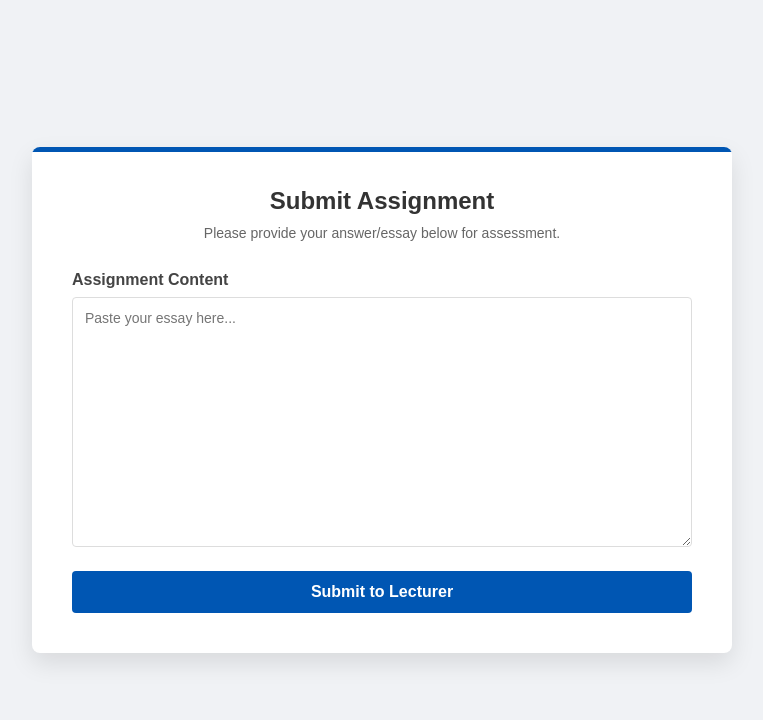
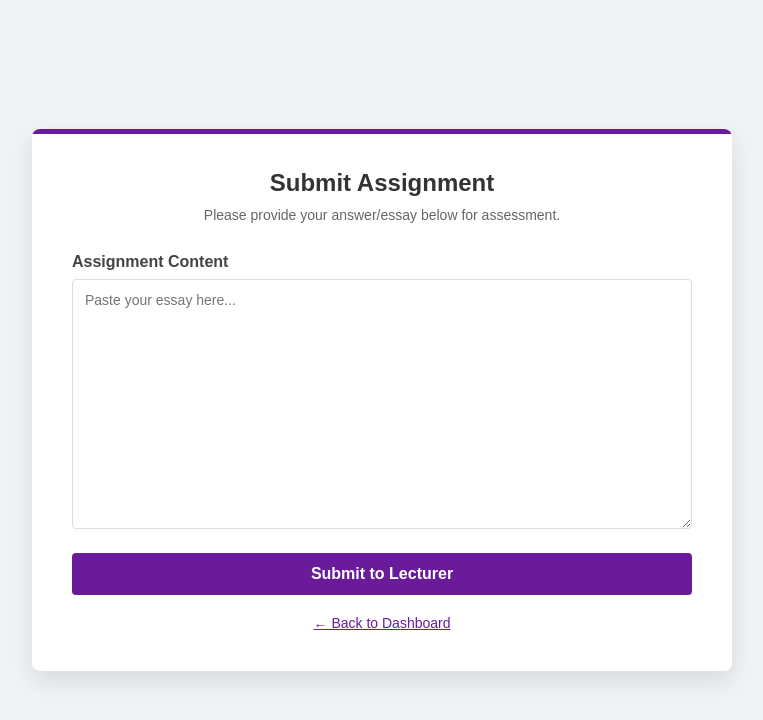
Before and after one commit to anisah0305/assessment_project, a React (Create React App) app in the folder frontend/: page /submit in a window 1280 px wide. Shown: the top 720 px of the page, without its empty margins (258-1021 px from the left). Built offline with nearby package versions, Linux system fonts and the light colour scheme.

Commit message:
Final sync: Updated app.py and SubmitAssignment

```diff
--- a/frontend/src/pages/SubmitAssignment.js
+++ b/frontend/src/pages/SubmitAssignment.js
@@ -1,19 +1,22 @@
 import React, { useState } from 'react';
-import "../App.css";
+import { useNavigate } from 'react-router-dom';
+import "../App.css"; // Ensure path is correct
 
 const SubmitAssignment = () => {
     const [text, setText] = useState('');
     const [loading, setLoading] = useState(false);
     const [message, setMessage] = useState('');
+    const navigate = useNavigate();
 
     const handleSubmit = async (e) => {
         e.preventDefault();
         setLoading(true);
         setMessage('');
 
+        // Matching the keys with your Flask 'submit_assignment' route
         const formData = {
             student_id: "S23A0158",
-            content: text,
+            essay_content: text, // Changed 'content' to 'essay_content' to match backend
             assignment_id: 101
         };
 
@@ -25,14 +28,18 @@ const SubmitAssignment = () => {
             });
 
             const data = await response.json();
+
             if (response.ok) {
-                setMessage("✅ Submitted successfully! AI is processing your grade.");
+                setMessage("✅ Submitted successfully! Redirecting...");
                 setText('');
+                // Optional: Wait 2 seconds then go back to dashboard
+                setTimeout(() => navigate('/dashboard'), 2000);
             } else {
-                setMessage("❌ Error: " + data.message);
+                setMessage("❌ Error: " + (data.message || "Submission failed"));
             }
         } catch (error) {
-            setMessage("❌ Connection to server failed.");
+            console.error("Fetch error:", error);
+            setMessage("❌ Connection to server failed. Is Flask running?");
         } finally {
             setLoading(false);
         }
@@ -62,7 +69,7 @@ const SubmitAssignment = () => {
                         disabled={loading}
                         style={{
                             ...styles.button,
-                            backgroundColor: loading ? '#a0c4ff' : '#0056b3'
+                            backgroundColor: loading ? '#a0c4ff' : '#6a1b9a' // Use your theme purple
                         }}
                     >
                         {loading ? 'Processing...' : 'Submit to Lecturer'}
@@ -78,12 +85,19 @@ const SubmitAssignment = () => {
                         {message}
                     </div>
                 )}
+
+                <button
+                    onClick={() => navigate('/dashboard')}
+                    style={styles.backButton}
+                >
+                    ← Back to Dashboard
+                </button>
             </div>
         </div>
     );
 };
 
-
+// Styles object for clean UI
 const styles = {
     container: {
         display: 'flex',
@@ -109,7 +123,7 @@ const styles = {
         left: 0,
         width: '100%',
         height: '5px',
-        backgroundColor: '#0056b3' // Blue accent bar
+        backgroundColor: '#6a1b9a'
     },
     title: {
         fontSize: '24px',
@@ -141,7 +155,8 @@ const styles = {
         border: '1px solid #ddd',
         fontSize: '14px',
         boxSizing: 'border-box',
-        fontFamily: 'inherit'
+        fontFamily: 'inherit',
+        resize: 'vertical'
     },
     button: {
         width: '100%',
@@ -160,6 +175,17 @@ const styles = {
         borderRadius: '4px',
         textAlign: 'center',
         fontSize: '14px'
+    },
+    backButton: {
+        marginTop: '20px',
+        display: 'block',
+        width: '100%',
+        background: 'none',
+        border: 'none',
+        color: '#6a1b9a',
+        cursor: 'pointer',
+        textDecoration: 'underline',
+        fontSize: '14px'
     }
 };
 
```
Also changed, not shown: 1 other file (tests, documents, lock files or other folders).
